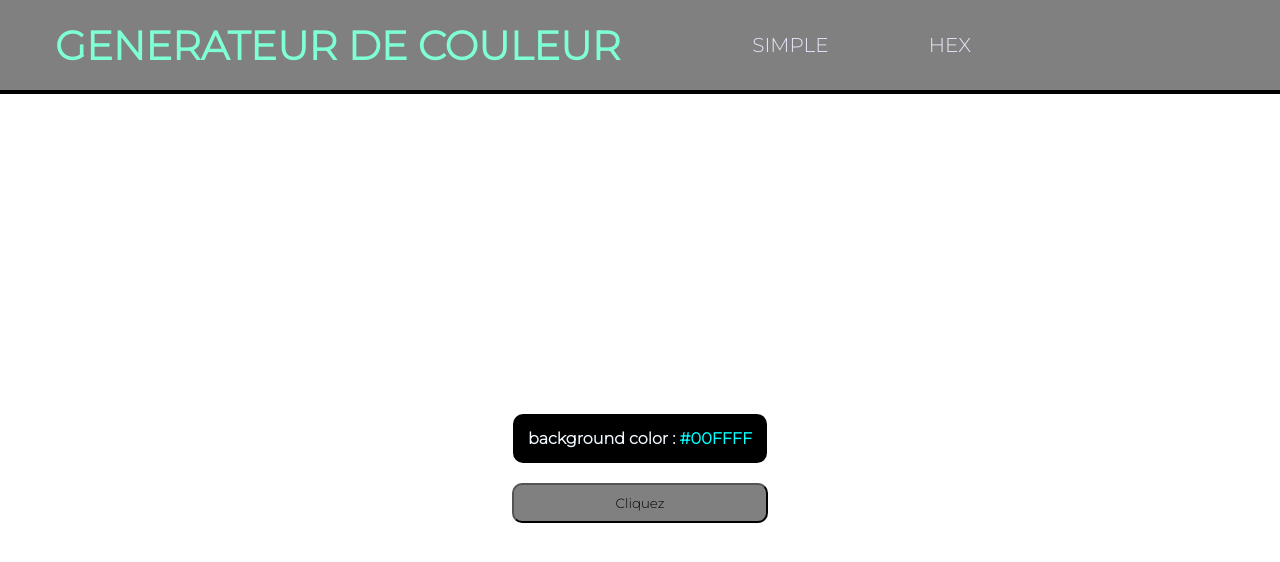
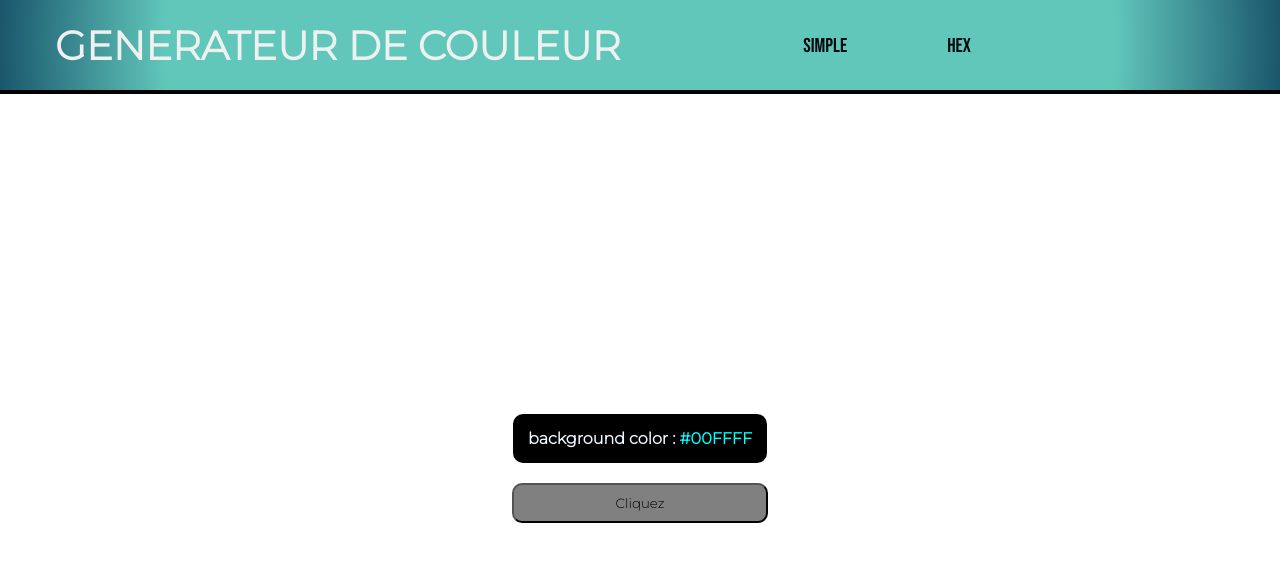
Before and after one commit to Rcaradec/Projets, a plain HTML site: page Generateur couleur aléatoire/hex.html in a window 1280 px wide. Drawn offline with Linux system fonts and the light colour scheme.

Commit message:
Add files via upload
Fin CSS,
Projet terminé (pour l'instant!)

```diff
--- a/Generateur couleur aléatoire/hex.html
+++ b/Generateur couleur aléatoire/hex.html
@@ -9,6 +9,13 @@
       href="https://fonts.googleapis.com/css2?family=Montserrat:wght@300&display=swap"
       rel="stylesheet"
     />
+    <link rel="preconnect" href="https://fonts.gstatic.com" />
+    <link
+      href="https://fonts.googleapis.com/css2?family=Bebas+Neue&display=swap"
+      rel="stylesheet"
+    />
+    <link rel="preconnect" href="https://fonts.gstatic.com" />
+
     <title>Generateur couleur</title>
   </head>
   <body>
--- a/Generateur couleur aléatoire/hex.js
+++ b/Generateur couleur aléatoire/hex.js
@@ -11,7 +11,7 @@ btn.addEventListener("click", function () {
         hexColor += hex[getRandomNumber()];
     }
 
-    console.log(hexColor);
+
 
     color.textContent = hexColor;
     document.body.style.backgroundColor = hexColor;
--- a/Generateur couleur aléatoire/styles.css
+++ b/Generateur couleur aléatoire/styles.css
@@ -7,7 +7,11 @@
   display: flex;
   align-items: center;
   height: 80px;
-  background-color: gray;
+  background: radial-gradient(
+    circle,
+    rgba(97, 199, 187, 1) 74%,
+    rgba(26, 86, 108, 1) 100%
+  );
   justify-content: space-between;
   padding: 5px;
   border-bottom: 4px solid black;
@@ -17,21 +21,21 @@ h2 {
   margin-left: 50px;
   font-size: 40px;
   font-weight: bolder;
-  color: aquamarine;
+  color: rgb(238, 241, 240);
 }
 
 .type {
   list-style: none;
   display: flex;
   margin-right: 20%;
-
   font-size: 20px;
 }
 
 .link-box a {
   text-decoration: none;
   margin: 50px;
-  color: lavender;
+  color: rgb(1, 10, 14);
+  font-family: "Bebas Neue", cursive;
 }
 
 .container {
```
Also changed, not shown: Generateur couleur aléatoire/index.html (+4 -0 lines).
